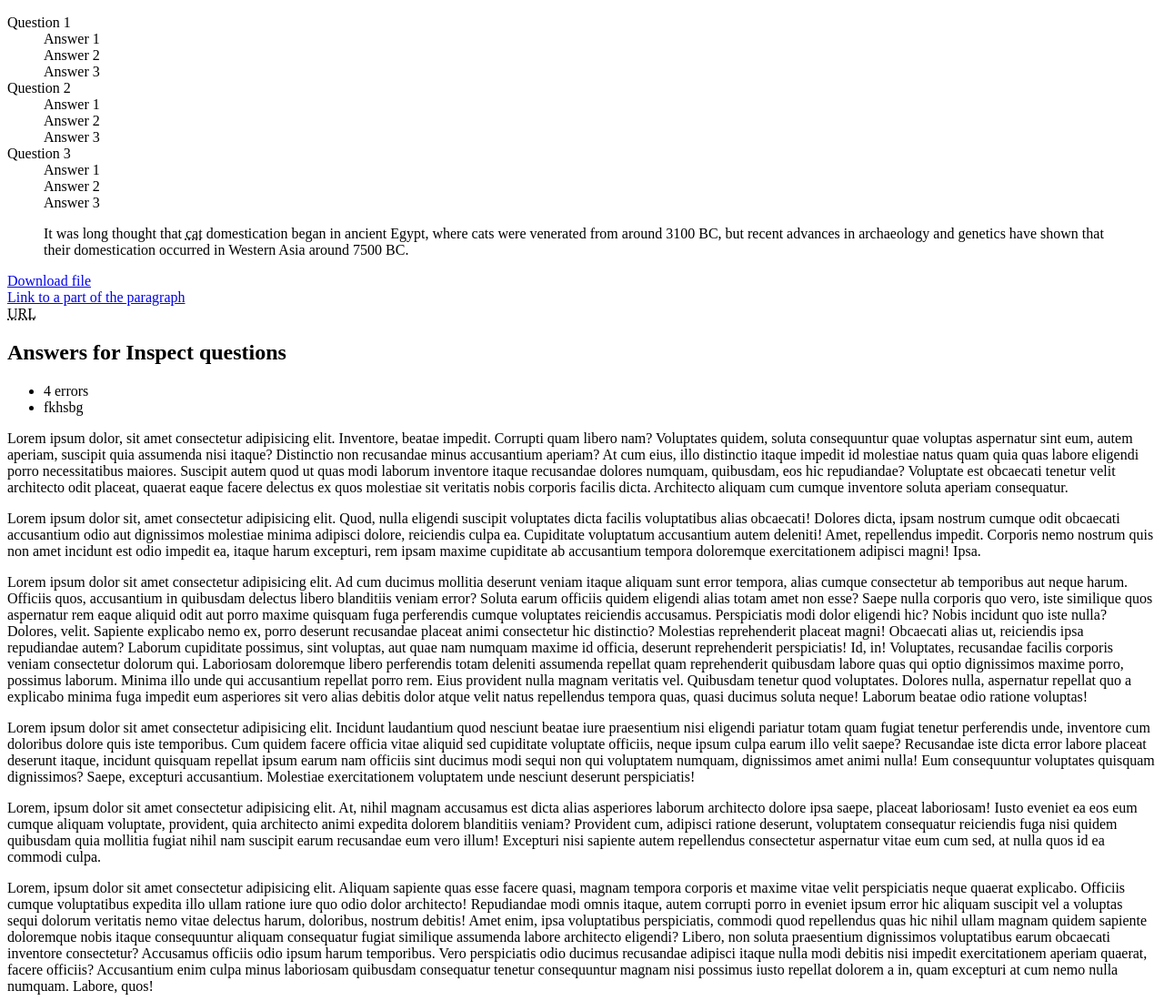
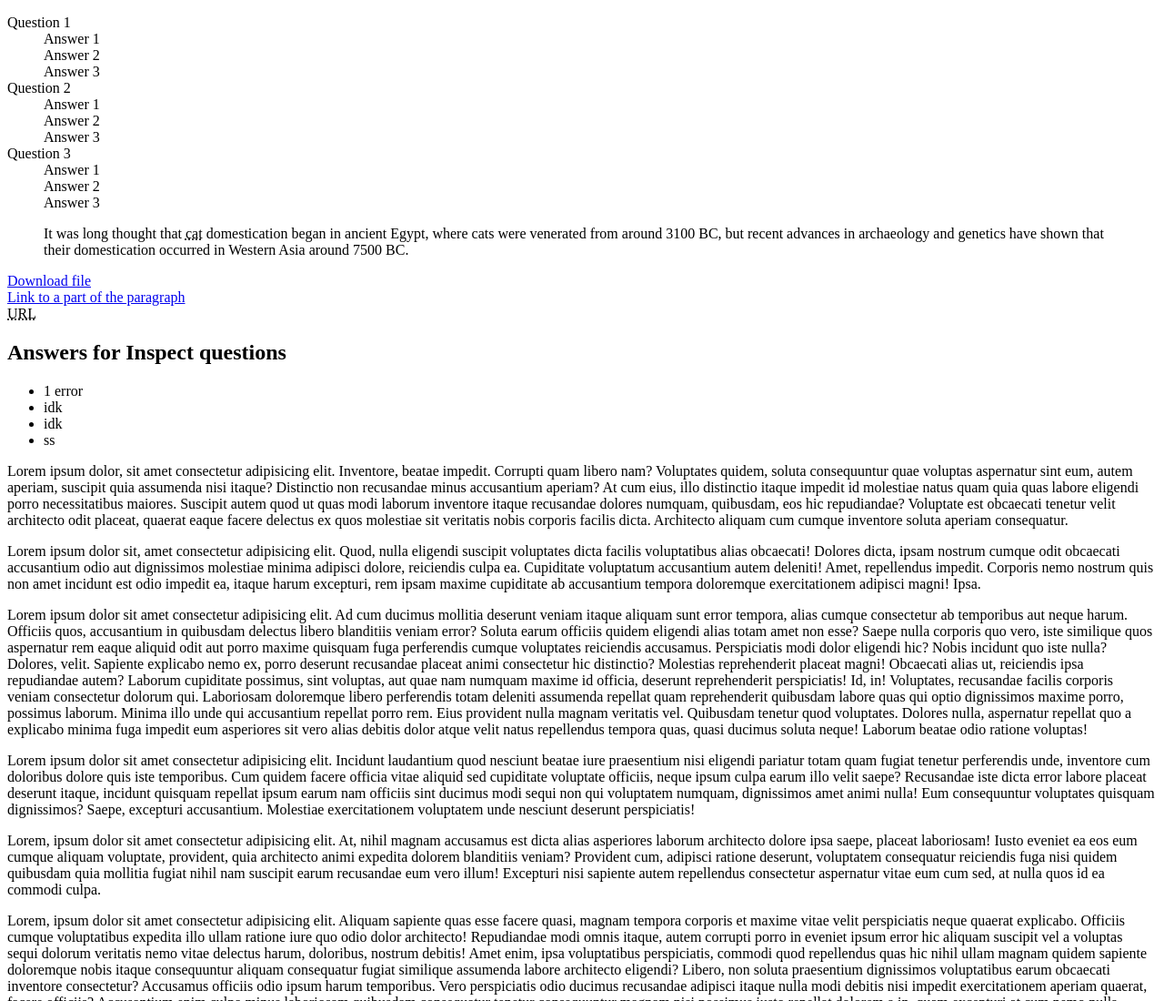
Before and after one commit to Nanna22000/nanna_santakangas, a plain HTML site: page inclass.html in a window 1280 px wide. Shown: the top 1100 px of the page at 91% size. Drawn offline with Linux system fonts and the light colour scheme.

Commit message:
Changes to inclass

```diff
--- a/inclass.html
+++ b/inclass.html
@@ -28,8 +28,10 @@
     <abbr title="Uniform Resource Locator">URL</abbr>
     <h2>Answers for Inspect questions</h2>
     <ul>
-        <li>4 errors</li>
-        <li>fkhsbg</li>
+        <li>1 error</li>
+        <li>idk</li>
+        <li>idk</li>
+        <li>ss</li>
     </ul>
     <p>Lorem ipsum dolor, sit amet consectetur adipisicing elit. Inventore, beatae impedit. Corrupti quam libero nam? Voluptates quidem, soluta consequuntur quae voluptas aspernatur sint eum, autem aperiam, suscipit quia assumenda nisi itaque? Distinctio non recusandae minus accusantium aperiam? At cum eius, illo distinctio itaque impedit id molestiae natus quam quia quas labore eligendi porro necessitatibus maiores. Suscipit autem quod ut quas modi laborum inventore itaque recusandae dolores numquam, quibusdam, eos hic repudiandae? Voluptate est obcaecati tenetur velit architecto odit placeat, quaerat eaque facere delectus ex quos molestiae sit veritatis nobis corporis facilis dicta. Architecto aliquam cum cumque inventore soluta aperiam consequatur.</p>
     <p>Lorem ipsum dolor sit, amet consectetur adipisicing elit. Quod, nulla eligendi suscipit voluptates dicta facilis voluptatibus alias obcaecati! Dolores dicta, ipsam nostrum cumque odit obcaecati accusantium odio aut dignissimos molestiae minima adipisci dolore, reiciendis culpa ea. Cupiditate voluptatum accusantium autem deleniti! Amet, repellendus impedit. Corporis nemo nostrum quis non amet incidunt est odio impedit ea, itaque harum excepturi, rem ipsam maxime cupiditate ab accusantium tempora doloremque exercitationem adipisci magni! Ipsa.</p>
```
